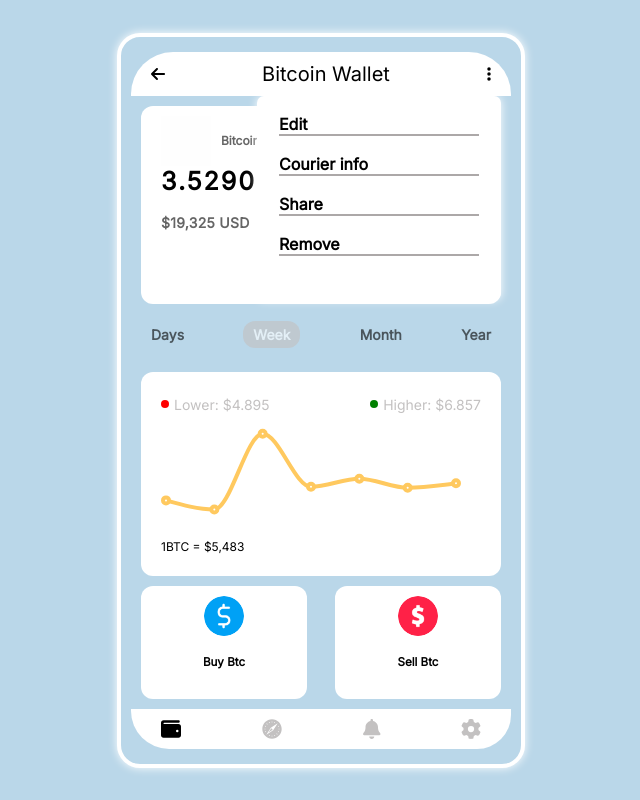
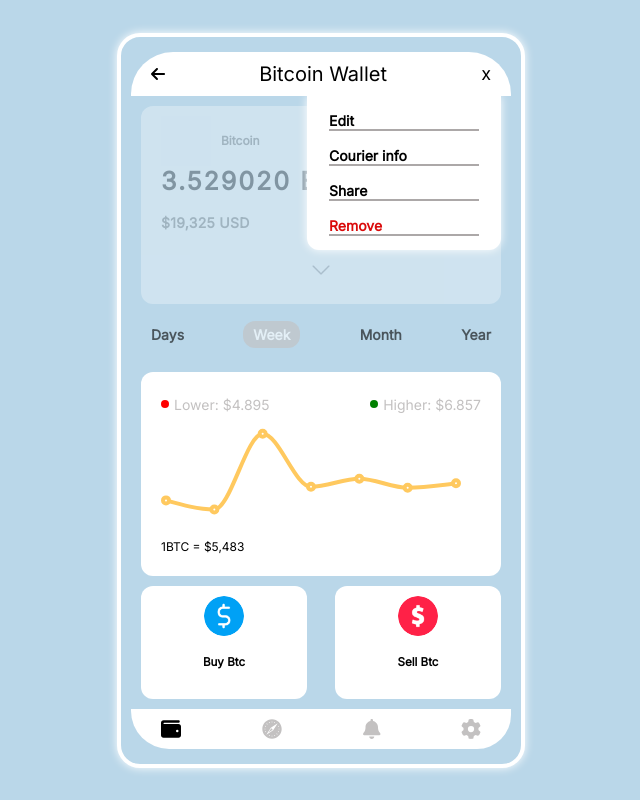
Before and after one commit to TEE2DWHY/mobileWallet-App, a React (Vite) app: page / in a window 1280 px wide. Both pictures are taken after a click on the element 807 px from the left and 73 px from the top of the page. Shown: the whole page, without its empty margins (319-959 px from the left). Built offline with nearby package versions, Linux system fonts and the light colour scheme.

Commit message:
created state to check if dropdown is opened or closed

```diff
--- a/src/App.jsx
+++ b/src/App.jsx
@@ -16,8 +16,26 @@
 // chart (using recharts)
 import Recharts from "./assets/icons/Recharts";
 import DropDown from "./components/DropDown";
+import { useState } from "react";
 
 function App() {
+  //create state for close button
+  const [close, setClose] = useState(true);
+  const handleClose = () => {
+    setClose(!close);
+  };
+
+  // show dropdown
+  const showDropDown = (dropdown) => {
+    const dropdownElement = document.querySelector(dropdown);
+    dropdownElement.classList.toggle("show-dropdown");
+    handleClose();
+
+    // reduce opacity of bitcoin card component on popup
+    const bitcoinCard = document.querySelector(".bitcoin-card");
+    bitcoinCard.classList.toggle("dropdown-popup");
+  };
+
   // get selected period
   const selected = (selector) => {
     // get class of selected element
@@ -28,12 +46,6 @@
       // revert to default styling after 2s
       element.classList.toggle("selected");
     }, [2000]);
-  };
-
-  // show dropdown
-  const showDropDown = (dropdown) => {
-    const dropdownElement = document.querySelector(dropdown);
-    dropdownElement.classList.toggle("show-dropdown");
   };
 
   return (
@@ -49,7 +61,7 @@
             className="toggle"
             onClick={() => showDropDown(".dropdown-container")}
           >
-            <Toggle />
+            {close ? <Toggle /> : <span className="close">x</span>}
           </div>
         </div>
         <DropDown />
--- a/src/components/DropDown.jsx
+++ b/src/components/DropDown.jsx
@@ -5,10 +5,10 @@
     <>
       <div className="dropdown-container">
         <div className="dropdown">
-          <p>Edit</p>
-          <p>Courier info</p>
-          <p>Share</p>
-          <p>Remove</p>
+          <p className="edit">Edit</p>
+          <p className="courier">Courier info</p>
+          <p className="share">Share</p>
+          <p className="remove">Remove</p>
         </div>
       </div>
     </>
--- a/src/styles/app.css
+++ b/src/styles/app.css
@@ -7,6 +7,10 @@
   padding: 15px 0;
   box-shadow: 0 0 10px #fff;
   position: relative;
+}
+
+.dropdown-popup {
+  opacity: 0.3;
 }
 
 /* header */
@@ -22,6 +26,11 @@
 
 .bitcoin-wallet-header {
   font-size: 20px;
+}
+
+.close {
+  cursor: pointer;
+  font-size: 18px;
 }
 
 /* bitcoin card */
--- a/src/styles/dropdown.css
+++ b/src/styles/dropdown.css
@@ -2,7 +2,7 @@
   position: absolute;
   right: 0;
   margin-right: 20px;
-  z-index: 4;
+  z-index: 999;
   display: none;
 }
 
@@ -13,15 +13,24 @@
   flex-direction: column;
   background-color: #fff;
   font-weight: bold;
-  border-radius: 7px;
-  width: 200px;
-  height: 200px;
+  border-radius: 0 0 12px 12px;
+  width: 150px;
+  height: 150px;
   padding: 0 20px;
+  font-size: 14px;
 }
 
-.dropdown p {
+.edit,
+.courier,
+.share {
   border-bottom: 2px solid rgb(172, 168, 168);
   margin-bottom: 2px;
+}
+
+.remove {
+  border-bottom: 2px solid rgb(172, 168, 168);
+  margin-bottom: 2px;
+  color: rgb(218, 10, 10);
 }
 
 .show-dropdown {
```
